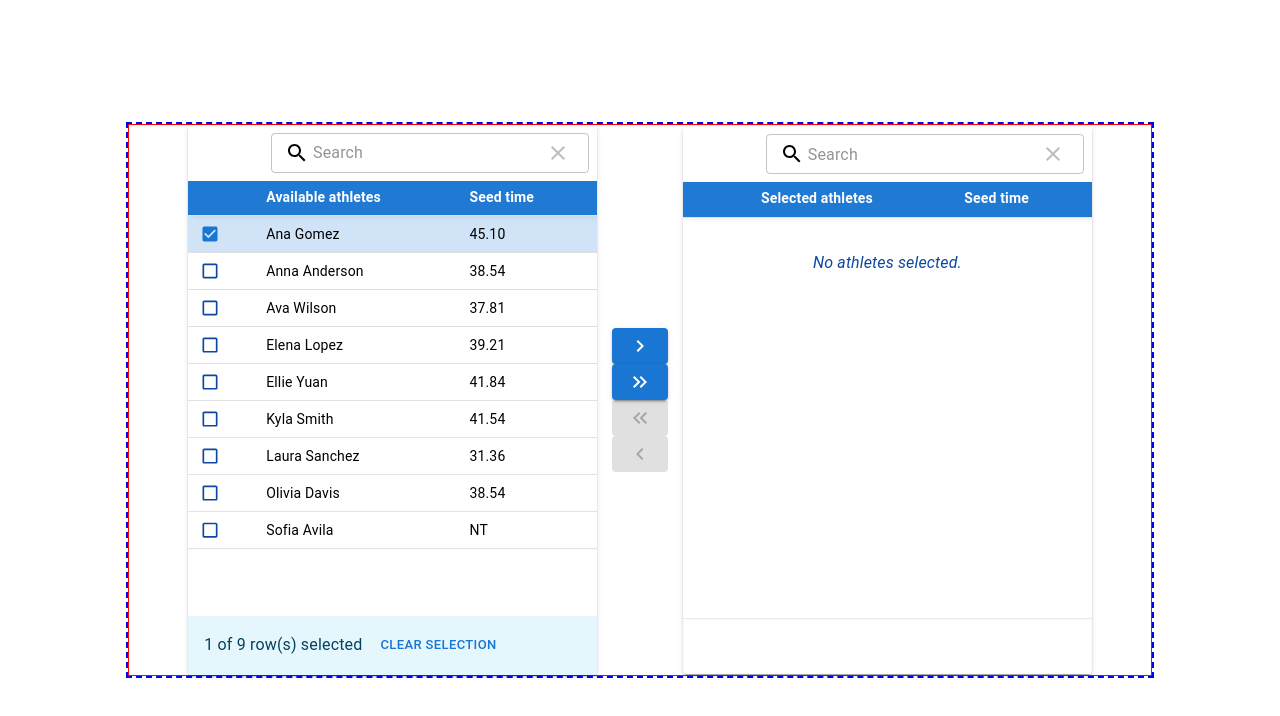
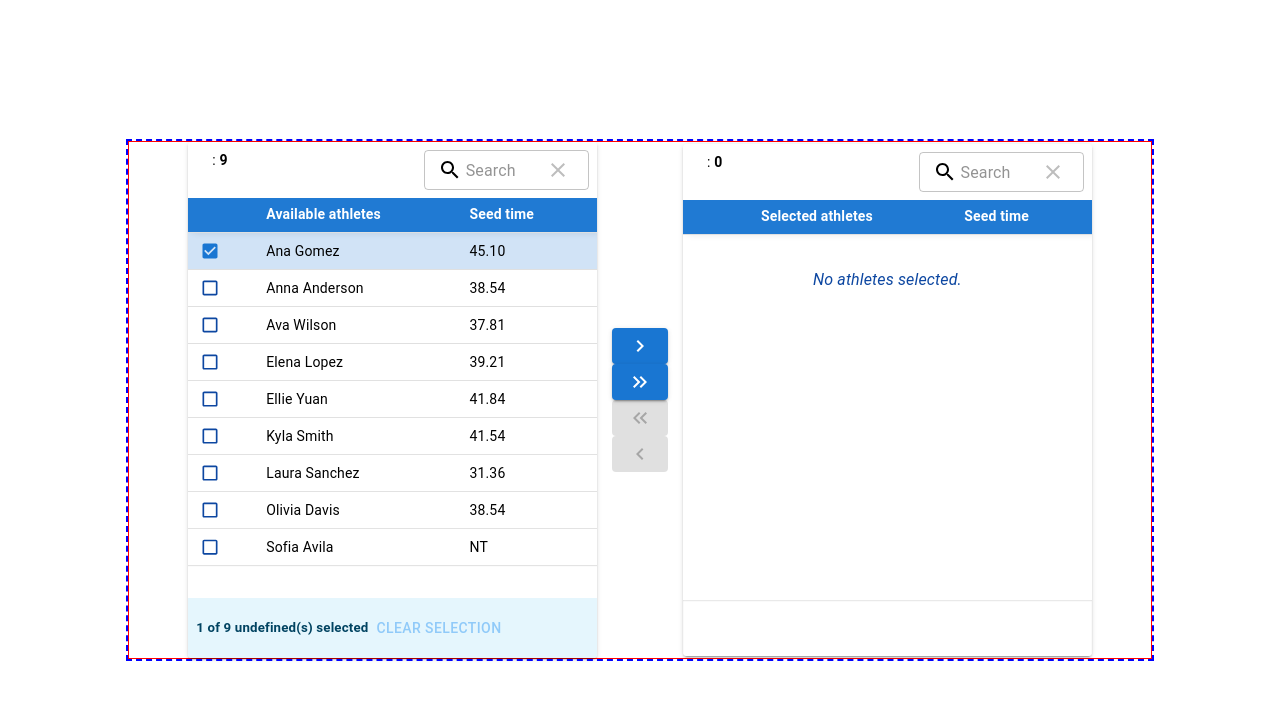
Before and after one commit to MarisiaS/SMM, a React (Vite) app in the folder frontend/: page /tests/test-select-table in a window 1280 px wide. Both pictures are taken after a click on the element 210 px from the left and 235 px from the top of the page. Shown: the top 716 px of the page. Built offline with nearby package versions, Linux system fonts and the light colour scheme.

Commit message:
Height is set on muiTableCointainerProps, topToolBar now shows the total number of elements on the table, ToolbarAlertBannerContent uses selectedLabel instead of row.

```diff
--- a/frontend/src/components/Common/SelectTable.jsx
+++ b/frontend/src/components/Common/SelectTable.jsx
@@ -2,7 +2,7 @@ import {
   MaterialReactTable,
   useMaterialReactTable,
 } from "material-react-table";
-import { useTheme } from "@mui/material";
+import { useTheme, Box, Typography, Button } from "@mui/material";
 
 const SelectTable = ({
   data,
@@ -12,6 +12,8 @@ const SelectTable = ({
   notRecordsMessage,
   searchTerm,
   setSearchTerm,
+  totalLabel,
+  selectedLabel,
 }) => {
   const theme = useTheme();
   const table = useMaterialReactTable({
@@ -49,16 +51,55 @@ const SelectTable = ({
     enableBottomToolbar: true,
     enableColumnActions: false,
     enablePagination: false,
+    muiTableContainerProps: { sx: { maxHeight: "400px", minHeight: "400px" } },
     muiTableBodyProps: {
       sx: {
-        maxHeight: "400px", // Set a maximum height for the table body
-        minHeight: "400px", // Set a minimum height for the table body
-        overflowY: "auto", // Enable vertical scrolling
-        overflowX: "hidden", // Disable horizontal scrolling
+        overflowY: "auto",
+        overflowX: "hidden",
       },
     },
     localization: {
-      noRecordsToDisplay: notRecordsMessage, //Message when the table is empty
+      noRecordsToDisplay: notRecordsMessage,
+    },
+    renderTopToolbarCustomActions: ({ table }) => {
+      const rowCount = table.getRowModel().rows.length;
+      return (
+        <Box
+          sx={{
+            display: "flex",
+            alignItems: "center",
+            justifyContent: "space-between",
+            width: "100%",
+            px: 2,
+          }}
+        >
+          <Typography variant="body2">
+            {totalLabel}: <strong>{rowCount}</strong>
+          </Typography>
+        </Box>
+      );
+    },
+    renderToolbarAlertBannerContent: ({ table }) => {
+      const selectedRowCount = table.getSelectedRowModel().rows.length;
+      const totalRowCount = table.getRowModel().rows.length;
+
+      return selectedRowCount > 0 ? (
+        <Box sx={{ padding: 1, display: "flex", alignItems: "center", height: "44px" }}>
+          <h5>
+            {totalRowCount > 1
+              ? `${selectedRowCount} of ${totalRowCount} ${selectedLabel}(s) selected`
+              : `${selectedRowCount} of ${totalRowCount} ${selectedLabel} selected`}
+          </h5>
+          <Button
+            onClick={() => table.resetRowSelection()}
+            variant="text"
+            color="secondary"
+            disabled={rowSelection.size === 0}
+          >
+            Clear Selection
+          </Button>
+        </Box>
+      ) : null;
     },
   });
 
```
